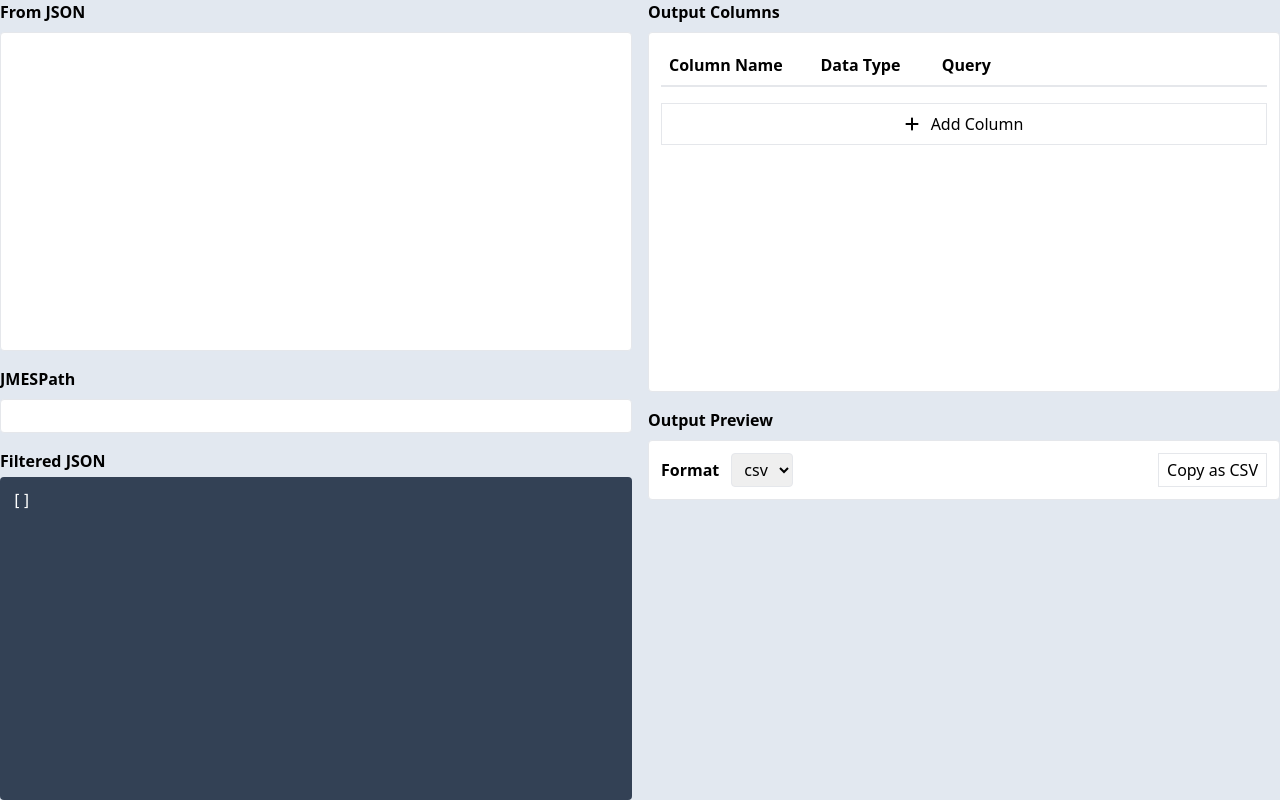
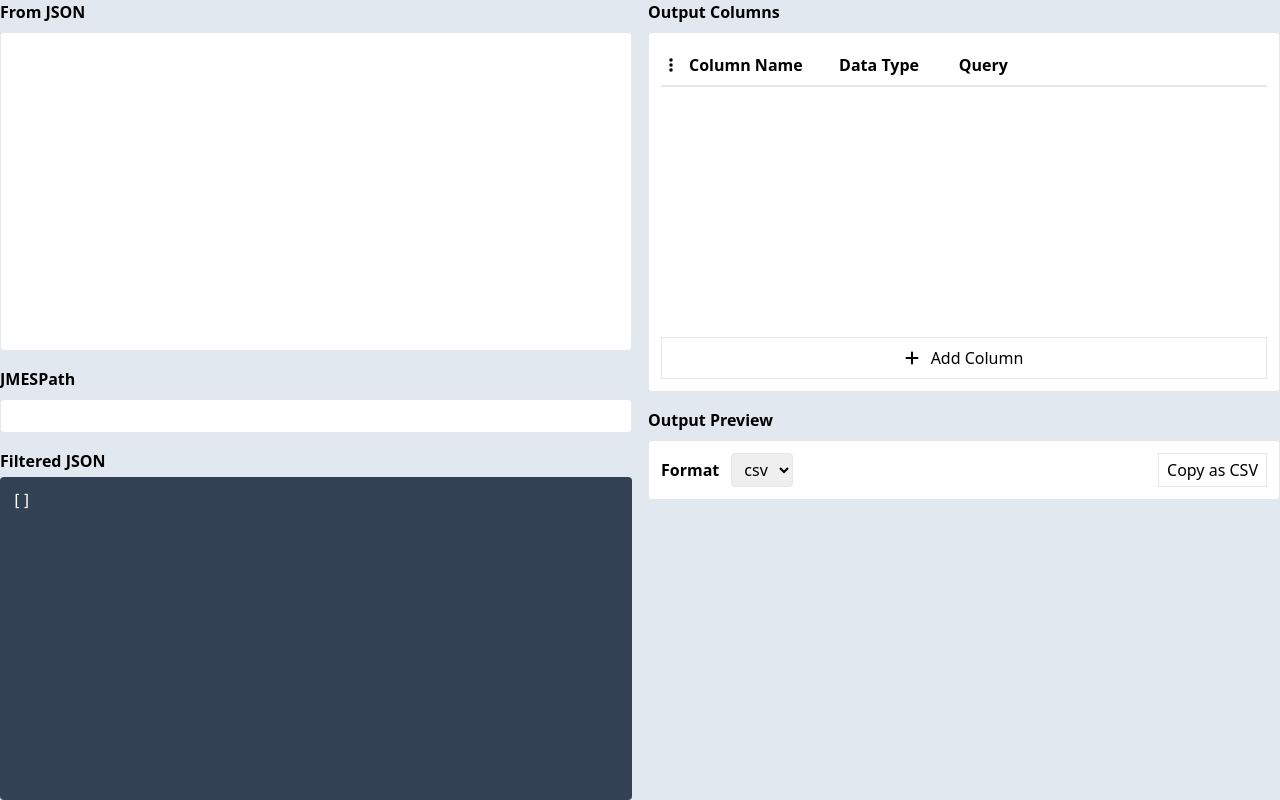
Before and after one commit to allejo/json-reshaper, a React (Vite) app: page / in a window 1280 px wide. Built offline with nearby package versions, Linux system fonts and the light colour scheme.

Commit message:
Make ColumnEditor resize better + scrollable

```diff
--- a/src/App.css
+++ b/src/App.css
@@ -21,6 +21,14 @@ table {
 		@apply border-b-2;
 	}
 
+	& tr:not(:last-child) {
+		@apply border-b;
+	}
+
+	& tbody tr:nth-child(even) {
+		@apply bg-slate-100;
+	}
+
 	& th {
 		@apply whitespace-nowrap;
 	}
--- a/src/components/ColumnEditor.tsx
+++ b/src/components/ColumnEditor.tsx
@@ -1,4 +1,8 @@
-import { faPlus, faTrash } from '@fortawesome/free-solid-svg-icons';
+import {
+	faEllipsisVertical,
+	faPlus,
+	faTrash,
+} from '@fortawesome/free-solid-svg-icons';
 import { FontAwesomeIcon } from '@fortawesome/react-fontawesome';
 import { ChangeEvent, useCallback, useMemo } from 'react';
 
@@ -118,17 +122,22 @@ export const ColumnEditor = ({
 		<section className="flex flex-col">
 			<p className="font-bold mb-2">Output Columns</p>
 
-			<div className="bg-white border grow rounded p-3">
-				<table className="mb-4 table-auto w-full">
-					<thead>
+			<div className="bg-white border grow overflow-hidden rounded p-3">
+				<div className="grid grid-rows-[minmax(0,_1fr)_min-content] h-full">
+					<div className="overflow-auto">
+						<table className="table-auto w-full">
+							<thead className="sticky top-0 bg-white">
 								<tr className="text-left">
-							<th className="sr-only">Options</th>
+									<th className="text-center">
+										<FontAwesomeIcon icon={faEllipsisVertical} />
+										<span className="sr-only">Options</span>
+									</th>
 									<th className="w-1/4">Column Name</th>
 									<th className="w-1/5">Data Type</th>
 									<th className="w-full">Query</th>
 								</tr>
 							</thead>
-					<tbody>
+							<tbody className="overflow-y-auto">
 								{manifest.map((column) => (
 									<ColumnEntry
 										key={column.uuid}
@@ -140,11 +149,13 @@ export const ColumnEditor = ({
 								))}
 							</tbody>
 						</table>
-				<button className="border py-2 w-full" onClick={handleOnAdd}>
+					</div>
+					<button className="border mt-auto py-2 w-full" onClick={handleOnAdd}>
 						<FontAwesomeIcon icon={faPlus} className="mr-3" />
 						Add Column
 					</button>
 				</div>
+			</div>
 		</section>
 	);
 };
```
Lines whose indentation alone changed are shown as unchanged.
